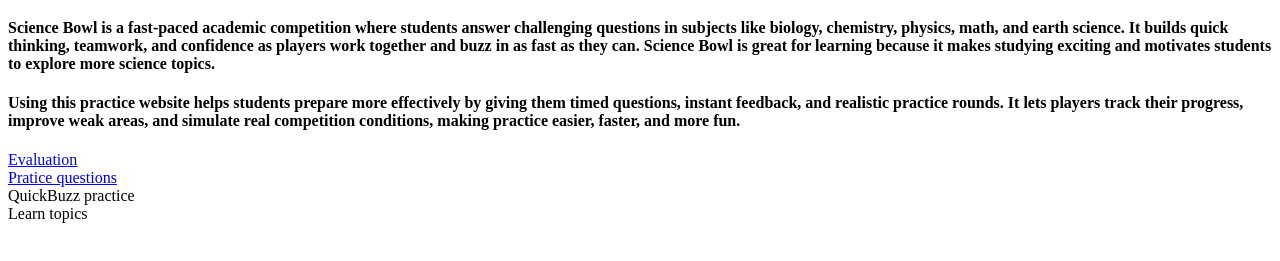
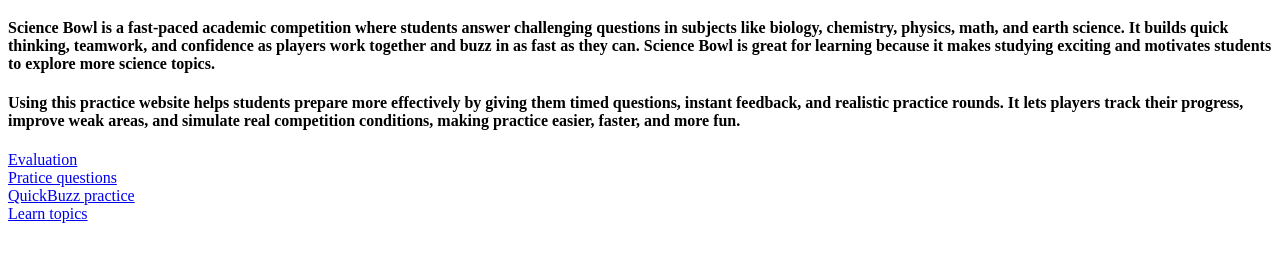
Before and after one commit to NihalSahni/nihalsahni.github.io, a plain HTML site: page index.html in a window 1280 px wide. Shown: the part 61-322 px from the top of the page. Drawn offline with Linux system fonts and the light colour scheme.

Commit message:
Update index.html

```diff
--- a/index.html
+++ b/index.html
@@ -26,8 +26,12 @@
     </a>
     <a href="PracticeHP.html">
       <Div>Pratice questions</Div>
-    <a></a>
-    <Div>QuickBuzz practice</Div>
-    <Div>Learn topics</Div>
+    </a>
+    <a href="BuzzerHP">
+      <Div>QuickBuzz practice</Div>
+    </a>
+    <a href="LearnTopics.html">
+      <Div>Learn topics</Div>
+    </a>
   </body>
 </html>
```
